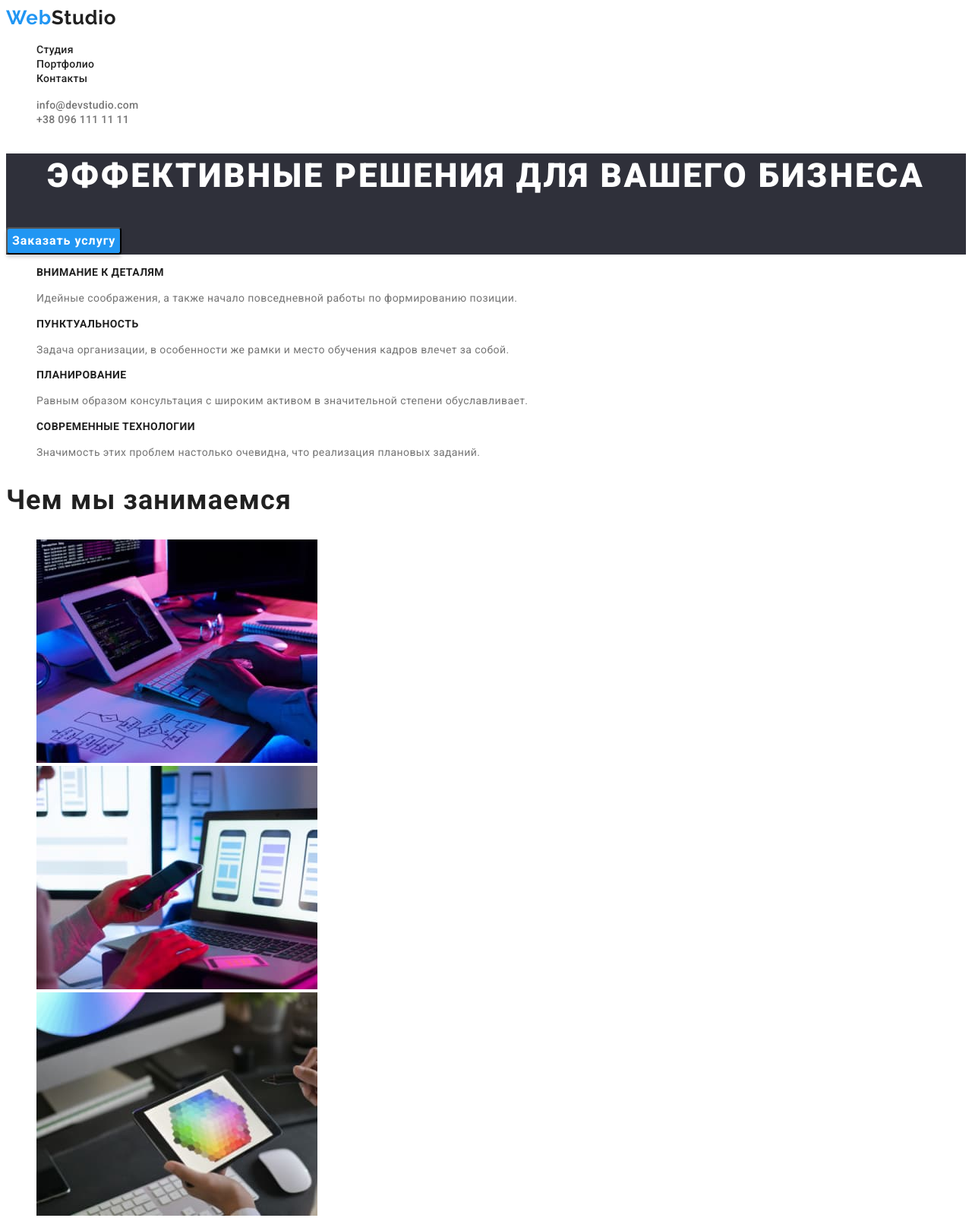
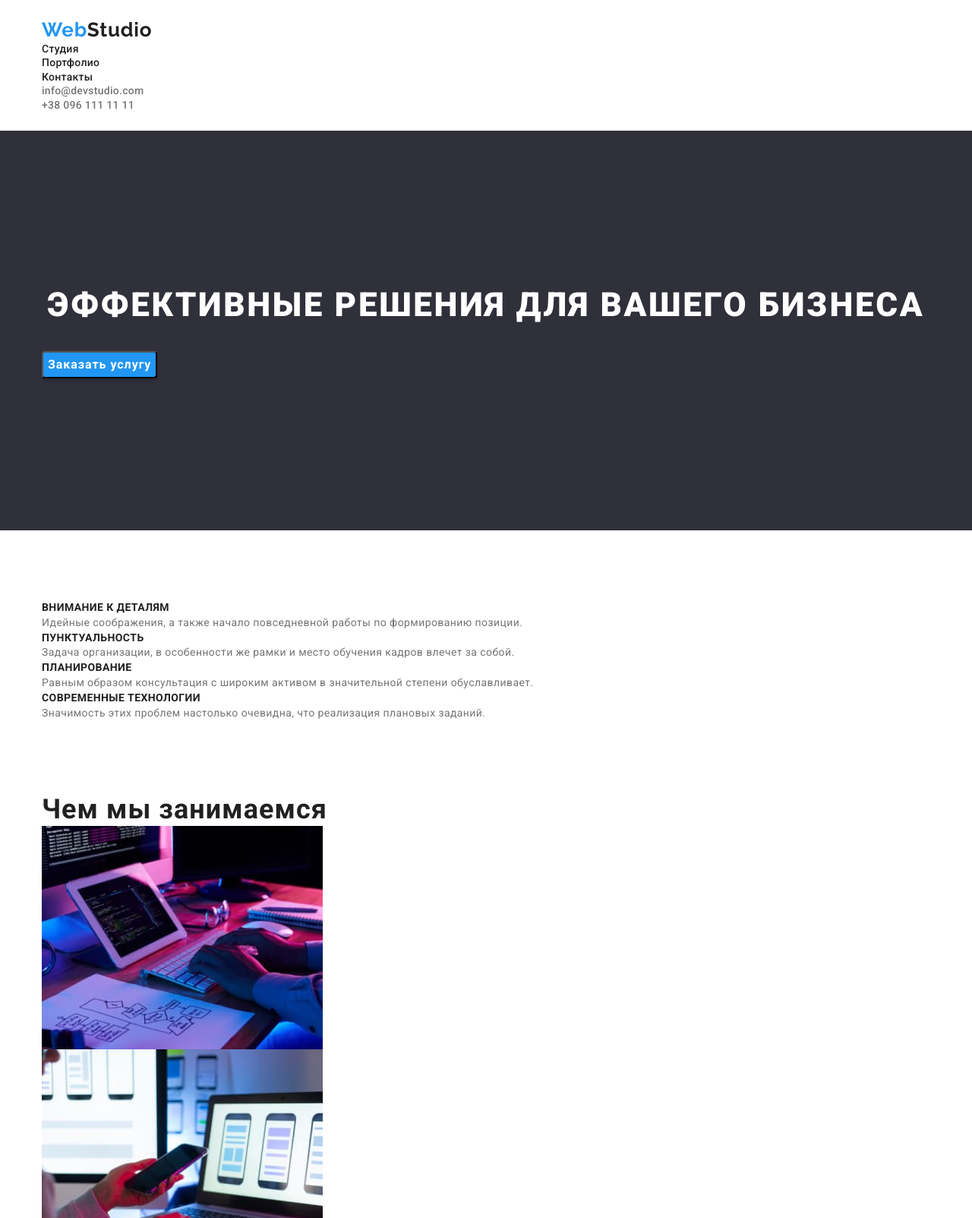
Before and after one commit to VovaYaroshchuk/goit-markup-hw-04, a plain HTML site: page index.html in a window 1280 px wide. Shown: the top 1603 px of the page at 76% size. Drawn offline with nearby package versions, Linux system fonts and the light colour scheme.

Commit message:
add containers

```diff
--- a/css/styles.css
+++ b/css/styles.css
@@ -3,9 +3,31 @@
   --additional-color: #757575;
   --accent: #2196f3;
 }
+
 body {
   font-family: Roboto, sans-serif;
   color: #212121;
+}
+
+p,
+h1,
+h2,
+h3,
+h4,
+h5,
+h6 {
+  margin: 0;
+}
+ul,
+ol {
+  margin: 0;
+  padding-left: 0;
+}
+button {
+  cursor: pointer;
+}
+img {
+  display: block;
 }
 
 .list {
@@ -15,7 +37,20 @@ body {
 .link {
   text-decoration: none;
 }
+
+.container {
+  width: 1200px;
+  padding-left: 15px;
+  padding-right: 15px;
+  margin-left: auto;
+  margin-right: auto;
+}
+
 /* header */
+.header {
+  padding-top: 24px;
+  padding-bottom: 25px;
+}
 .header-logo-web {
   font-family: Raleway, sans-serif;
   font-weight: 700;
@@ -58,6 +93,8 @@ body {
 /* hero */
 .hero {
   background-color: #2f303a;
+  padding-top: 200px;
+  padding-bottom: 200px;
 }
 .hero-title {
   font-weight: 900;
@@ -67,6 +104,7 @@ body {
   text-transform: uppercase;
   text-align: center;
   color: #ffffff;
+  margin-bottom: 30px;
 }
 .hero-btn {
   font-family: inherit;
@@ -79,6 +117,9 @@ body {
   background: #2196f3;
   box-shadow: 0px 4px 4px rgba(0, 0, 0, 0.15);
   border-radius: 4px;
+  display: flex;
+  align-items: center;
+  text-align: center;
 }
 .hero-btn:focus,
 .hero-btn:hover {
@@ -86,6 +127,10 @@ body {
 }
 
 /* advantages */
+.advantages {
+  padding-top: 94px;
+  padding-bottom: 94px;
+}
 .advantages-title {
   font-weight: 700;
   font-size: 14px;
@@ -103,6 +148,9 @@ body {
 }
 
 /* about */
+.about {
+  padding-bottom: 94px;
+}
 .about-title {
   font-weight: 700;
   font-size: 36px;
@@ -111,6 +159,14 @@ body {
   color: var(--main-color);
 }
 /* team */
+.team {
+  padding-top: 94px;
+  padding-bottom: 94px;
+  background-color: #f5f4fa;
+}
+.team-item img {
+  margin-bottom: 30px;
+}
 .team-title {
   font-weight: 700;
   font-size: 36px;
@@ -124,6 +180,7 @@ body {
   line-height: 1.18;
   letter-spacing: 0.03em;
   color: var(--main-color);
+  margin-bottom: 10px;
 }
 .team-post-name {
   font-size: 16px;
@@ -143,6 +200,7 @@ body {
   line-height: 1.19;
   letter-spacing: 0.03em;
   color: var(--accent);
+  margin-bottom: 20px;
 }
 .footer-logo-studio {
   font-family: Raleway;
@@ -151,18 +209,21 @@ body {
   line-height: 1.19;
   letter-spacing: 0.03em;
   color: #ffffff;
+  margin-bottom: 20px;
 }
 .footer-contact-address {
   font-size: 14px;
   line-height: 1.71;
   letter-spacing: 0.03em;
   color: #ffffff;
+  margin-bottom: 9px;
 }
 .footer-contact {
   font-size: 14px;
   line-height: 1.71;
   letter-spacing: 0.03em;
   color: rgba(255, 255, 255, 0.6);
+  margin-bottom: 9px;
 }
 .footer-contact:hover,
 .footer-contact:hover {
@@ -182,12 +243,16 @@ body {
 .work-button:hover {
   color: white;
 }
+.portfolio-list img {
+  margin-bottom: 20px;
+}
 .portfolio-title {
   font-weight: 700;
   font-size: 18px;
   line-height: 2;
   letter-spacing: 0.06em;
   color: var(--main-color);
+  margin-bottom: 4px;
 }
 .portfolio-text {
   font-size: 16px;
--- a/index.html
+++ b/index.html
@@ -9,10 +9,14 @@
     <link rel="preconnect" href="https://fonts.gstatic.com" crossorigin>
     <link href="https://fonts.googleapis.com/css2?family=Raleway:wght@700&family=Roboto:wght@400;500;700;900&display=swap"
         rel="stylesheet">
+    <link rel="stylesheet" href="https://cdnjs.cloudflare.com/ajax/libs/modern-normalize/1.1.0/modern-normalize.min.css"
+        integrity="sha512-wpPYUAdjBVSE4KJnH1VR1HeZfpl1ub8YT/NKx4PuQ5NmX2tKuGu6U/JRp5y+Y8XG2tV+wKQpNHVUX03MfMFn9Q=="
+        crossorigin="anonymous" referrerpolicy="no-referrer" />
     <link rel="stylesheet" href="./css/styles.css">
 </head>
 <body>
     <Header class="header">
+        <div class="container">
         <nav class="header-nav">
                         <a class="header-logo link" href="./index.html" lang="en"> <span class="header-logo-web">Web</span><span class="header-logo-studio">Studio</span></a>
             <ul class="header-list list">
@@ -25,14 +29,18 @@
                 <li class="header-item"><a class="header-contact link" href="mailto:info@devstudio.com">info@devstudio.com</a></li>
                 <li class="header-item"><a class="header-contact link" href="tel:+380961111111">+38 096 111 11 11</a></li>
             </ul>
+            </div>
     </Header>
     <section class="hero">
+        <div class="container">
         <h1 class="hero-title">
             Эффективные решения для вашего бизнеса
         </h1>
         <button class="hero-btn" type="button">Заказать услугу</button>
+        </div>
     </section>
     <section class="advantages">
+        <div class="container">
         <h2 hidden>Нашы преимущества</h2>
         <ul class="advantages-list list">
             <li class="advantages-item">
@@ -52,16 +60,20 @@
                 <p class="advantages-post-title">Значимость этих проблем настолько очевидна, что реализация плановых заданий.</p>
             </li>
         </ul>
+        </div>
     </section>
     <section class="about">
+        <div class="container">
         <h2 class="about-title">Чем мы занимаемся</h2>
         <ul class=" about-list list">
             <li class="about-item"><img src="./images/what-we-do1.jpg" width="370" height="294" alt="челоек пишет код"></li>
             <li class="about-item"><img src="./images/what-we-do2.jpg" width="370" height="294" alt="челоек тестирует мобильное приложение"></li>
             <li class="about-item"><img src="./images/what-we-do3.jpg" width="370" height="294" alt="челоек выбирает цвет"></li>
         </ul>
+        </div>
     </section>
     <section class="team">
+        <div class="container">
         <h2 class="team-title">Наша команда</h2>
         <ul class="team-list list">
             <li class="team-item">
@@ -85,8 +97,10 @@
                 <p class="team-post-name" lang="en">UI Designer</p>
             </li>
         </ul>
+        </div>
     </section>
     <footer class="footer">
+        <div class="container">
         <a class="footer-logo link" href="./index.html" lang="en"> <span class="footer-logo-web">Web</span><span class="footer-logo-studio">Studio</span></a>
         <address class="footer-address">
             <ul class="footer-list list">
@@ -97,6 +111,7 @@
                 <li class="footer-item"><a class="footer-contact link" href="tel:+380991111111">+38 099 111 11 11</a></li>
             </ul>
         </address>
+        </div>
     </footer>
 </body>
 </html>
```
Also changed, not shown: portfolio.html (+6 -0 lines).
